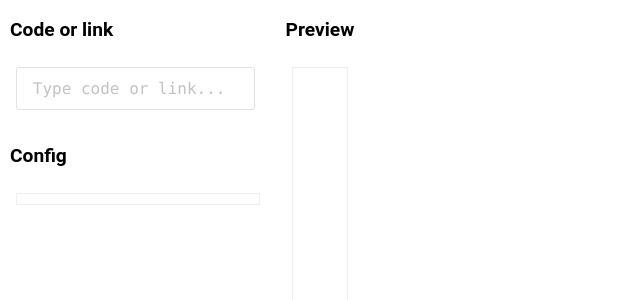
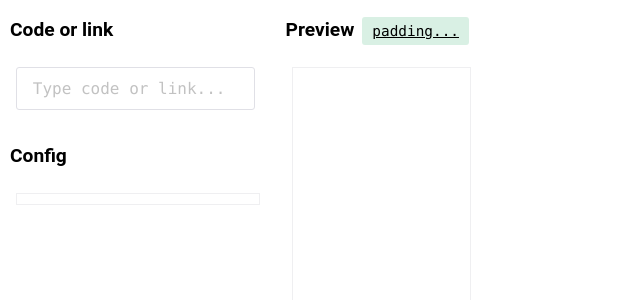
Before and after one commit to Cheng-DX/vue-make-chart, a Vue app: page / in a window 1280 px wide. Shown: the top 300 px of the page, without its empty margins (0-640 px from the left). Built offline with nearby package versions, Linux system fonts and the light colour scheme; no server answers.

Commit message:
chore: add version button

```diff
--- a/src/App.vue
+++ b/src/App.vue
@@ -9,6 +9,7 @@ const { darkMode, color, backgroundColor } = useDarkMode()
 <template>
   <n-config-provider
     :theme="darkMode ? darkTheme : null"
+    button=""
   >
     <n-message-provider placement="bottom-left">
       <n-dialog-provider>
--- a/src/components/ToolBar.vue
+++ b/src/components/ToolBar.vue
@@ -1,5 +1,6 @@
 <script setup lang="ts">
-import { useDialog } from 'naive-ui'
+import { NButton, useDialog } from 'naive-ui'
+import { ref } from 'vue'
 import { useDarkMode } from '@/core/state/darkMode'
 import helpContent from '@/components/helpContent/index'
 
@@ -16,14 +17,32 @@ function help() {
     },
   })
 }
+
+const version = ref({
+  name: 'padding...',
+  href: '',
+})
+async function fetchVersion() {
+  const data = await fetch('https://api.github.com/repos/Cheng-DX/vue-make-chart/releases/latest')
+  const json = await data.json()
+  version.value.name = json.name
+  version.value.href = json.html_url
+}
+fetchVersion()
 </script>
 
 <template>
+  <div flex-center>
     <div flex w-5em justify-evenly>
       <div
         icon-btn
         :class="darkMode ? 'i-carbon-moon' : 'i-carbon-sun'"
         @click="toggleDarkMode"
+      />
+      <div
+        icon-btn
+        i-carbon-help
+        @click="help"
       />
       <a
         icon-btn
@@ -31,11 +50,20 @@ function help() {
         href="https://github.com/Cheng-DX/vue-make-chart"
         :style="{ color }"
       />
-    <div
-      icon-btn
-      i-carbon-help
-      @click="help"
-    />
+    </div>
+    <n-button
+      secondary
+      strong
+      type="success"
+      size="small"
+      class="text-0.9rem mr-0.5rem ml-0.5rem"
+    >
+      <a
+        :href="version.href"
+        link-decoration-none
+        :style="{ color }"
+      >{{ version.name }}</a>
+    </n-button>
   </div>
 </template>
 
```
Lines whose indentation alone changed are shown as unchanged.
